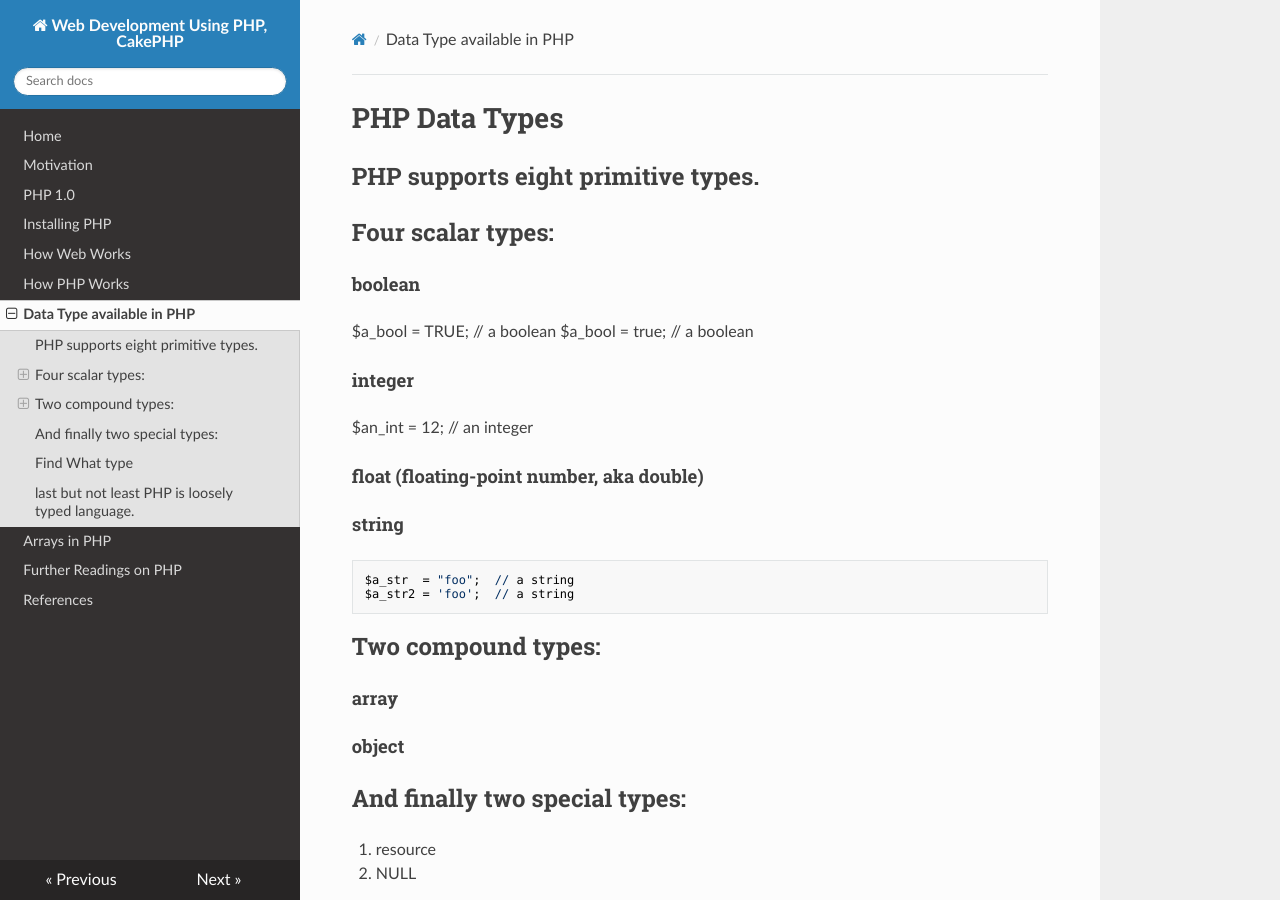
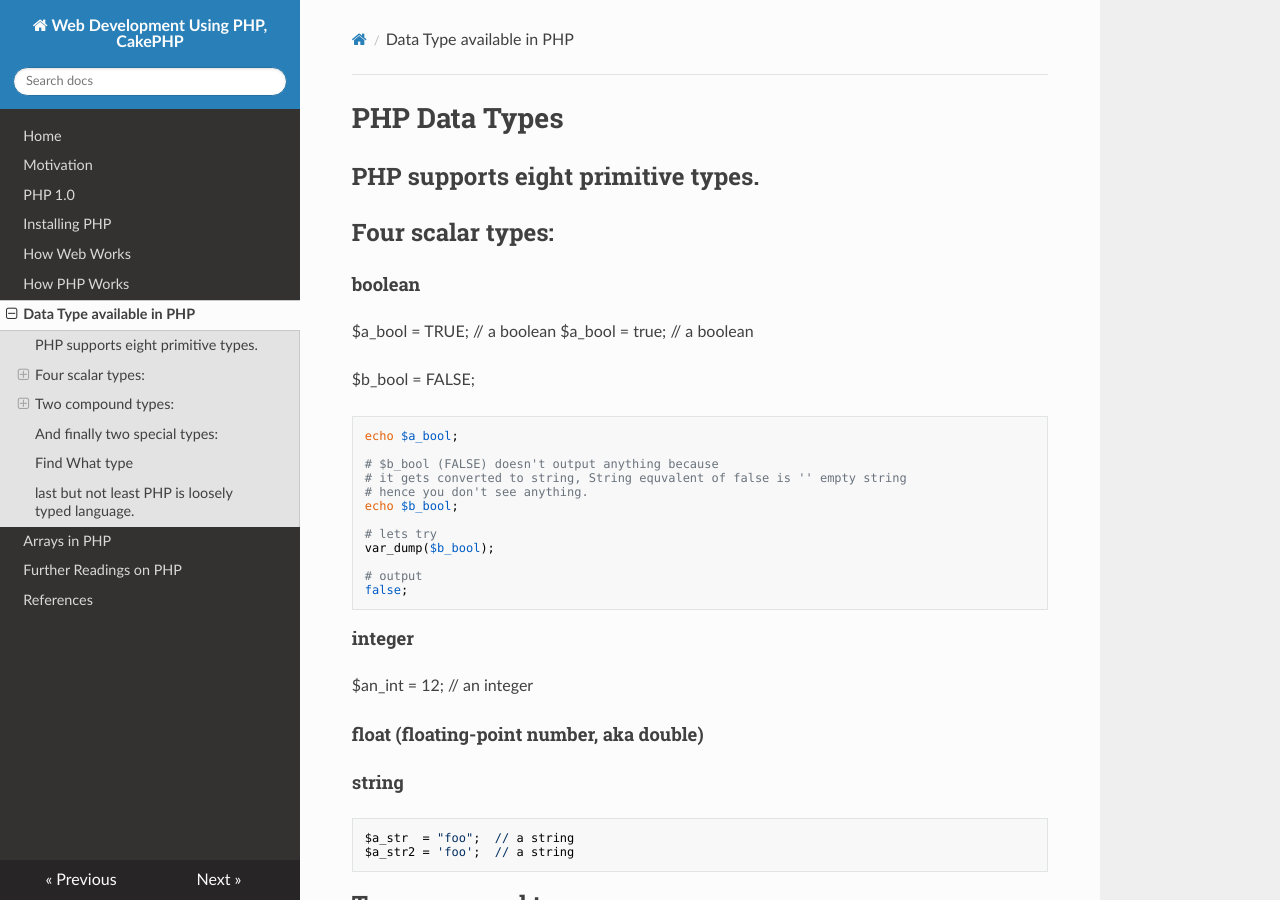
Before and after one commit to nepsdotin/php-tutorial, an MkDocs documentation site: the page built from docs/unit-3/data-types.md, in a window 1280 px wide and 900 px high. Built offline with MkDocs 1.6.1, drawn with Linux system fonts in a browser that asks for light colours; nearby versions of some CDN libraries; old or Windows-style settings are respelled for this version of MkDocs.

Commit message:
data-types.md modified

````diff
--- a/docs/unit-3/data-types.md
+++ b/docs/unit-3/data-types.md
@@ -7,6 +7,22 @@
 #### boolean
 $a_bool = TRUE;   // a boolean
 $a_bool = true;   // a boolean
+
+$b_bool = FALSE;
+```
+echo $a_bool;
+
+# $b_bool (FALSE) doesn't output anything because
+# it gets converted to string, String equvalent of false is '' empty string
+# hence you don't see anything.
+echo $b_bool;
+
+# lets try
+var_dump($b_bool);
+
+# output
+false;
+```
 
 #### integer
 $an_int = 12;     // an integer
````
